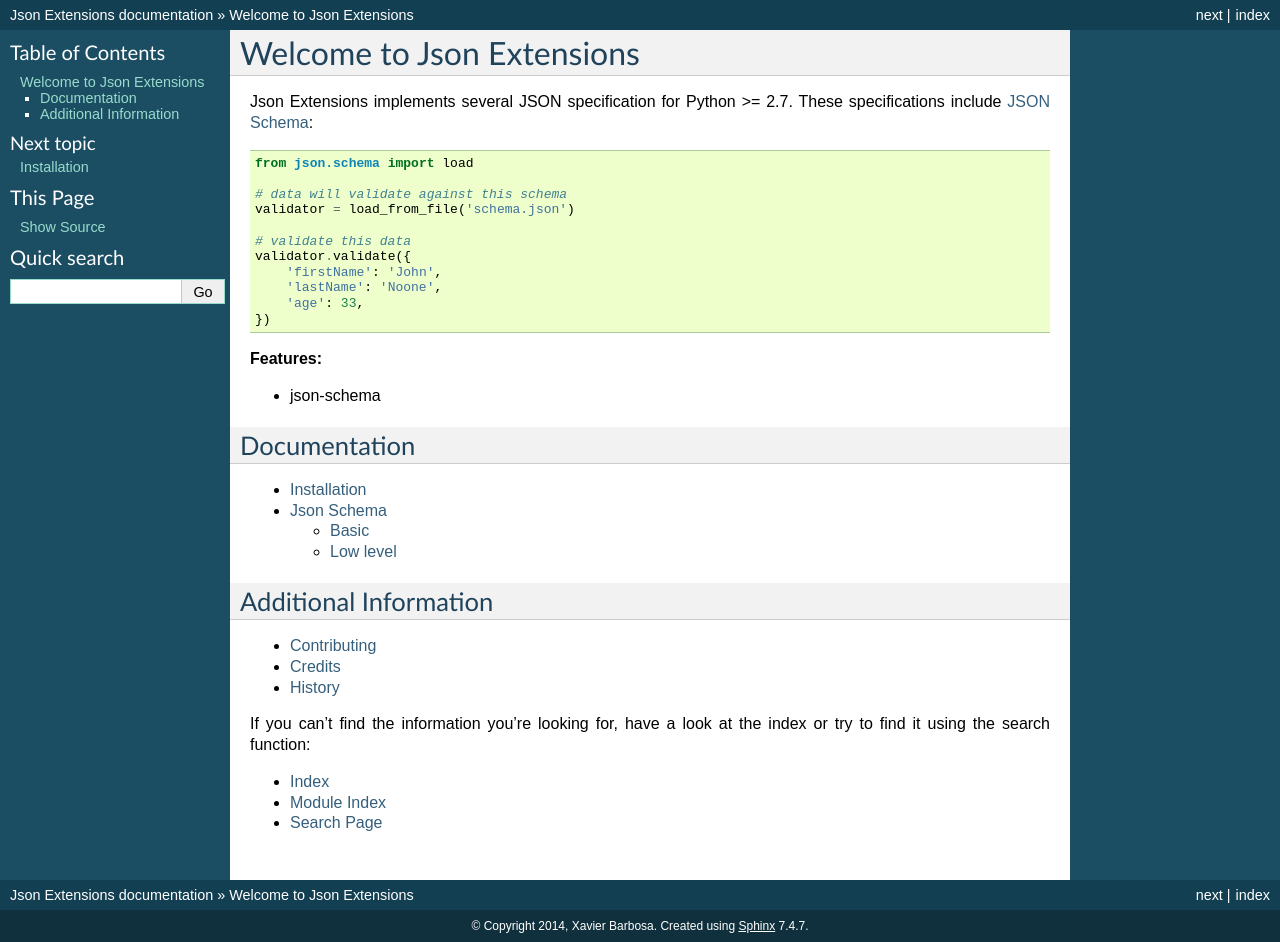
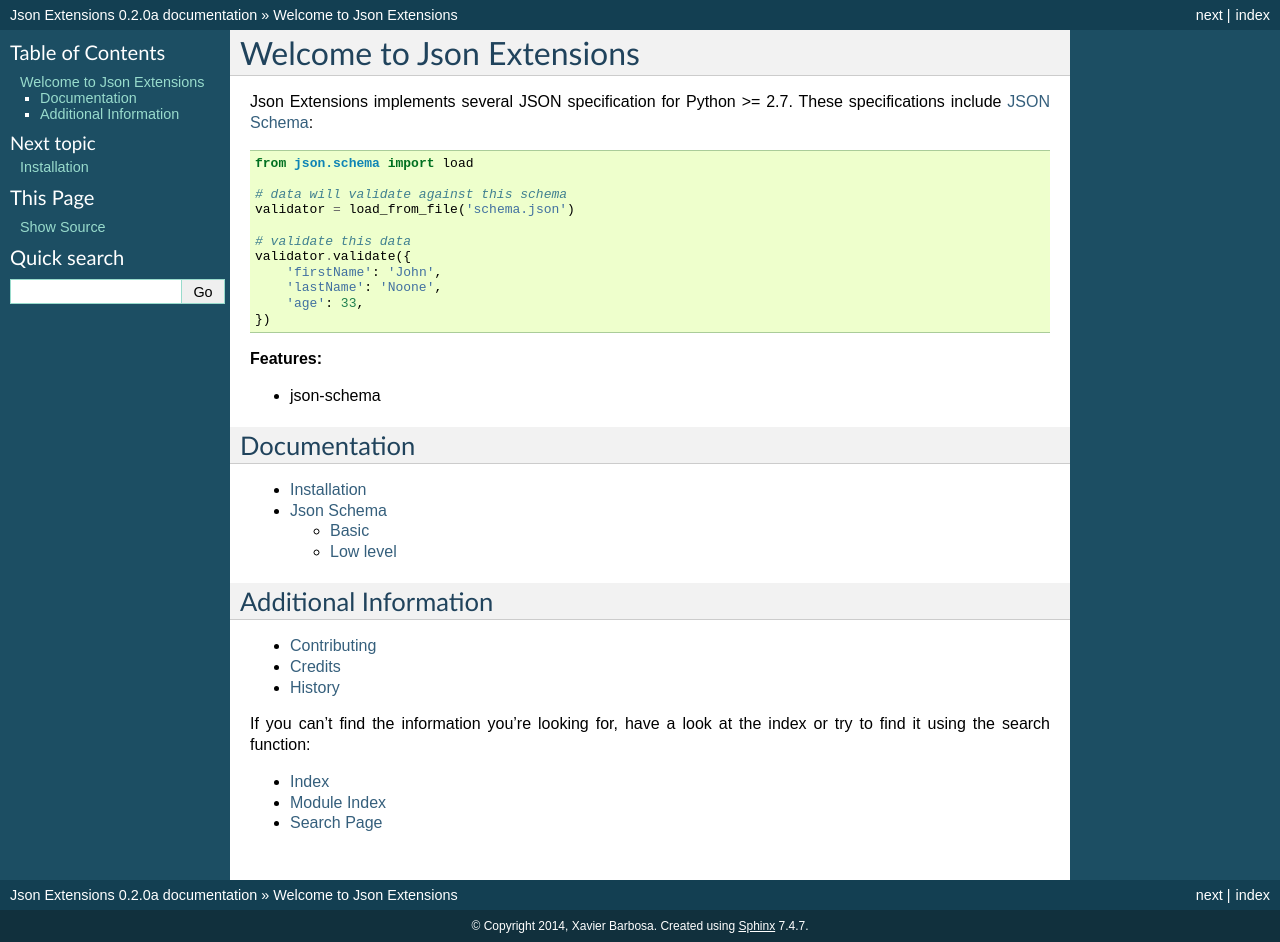
Before and after one commit to johnnoone/json-spec, a Sphinx documentation site: the page built from docs/index.rst, in a window 1280 px wide. Built offline with Sphinx 7.4.7, drawn with Linux system fonts in a browser that asks for light colours.

Commit message:
rtd fixes

```diff
--- a/docs/conf.py
+++ b/docs/conf.py
@@ -60,9 +60,9 @@
 # for |version| and |release|, also used in various other places throughout
 # the built documents.
 #
-import pkg_resources  # part of setuptools
-release = version = pkg_resources.require("json-extensions")[0].version
 
+version = '0.2.0'
+release = '0.2.0a'
 
 # The language for content autogenerated by Sphinx. Refer to documentation
 # for a list of supported languages.
--- a/docs/requirements.txt
+++ b/docs/requirements.txt
@@ -1,2 +1 @@
-..
 Sphinx>=1.2.2
```
